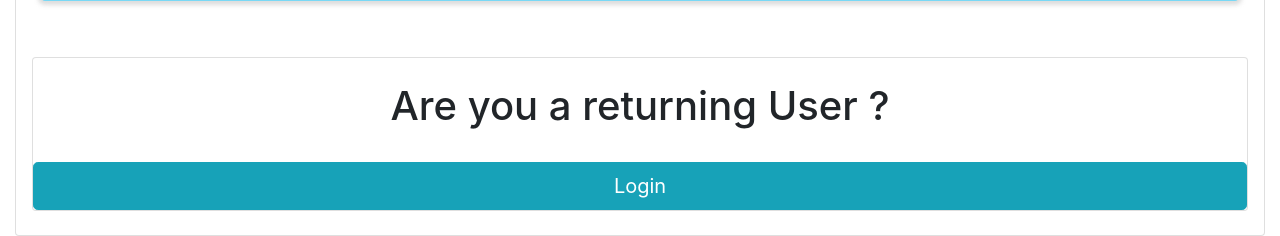
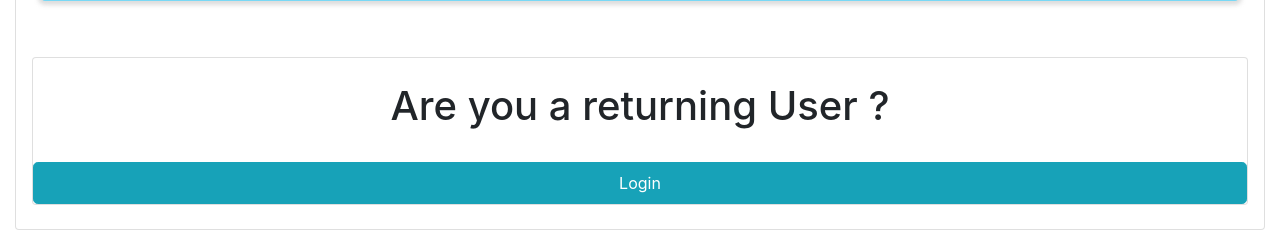
Before and after one commit to Apple-Pies/To-Do-App, a Django app: page /register/ in a window 1280 px wide. Shown: the part 1141-1377 px from the top of the page. Run offline with Django 3.2, Linux system fonts and the light colour scheme.

Commit message:
asdasdasd

```diff
--- a/firstapp/templates/firstapp/register.html
+++ b/firstapp/templates/firstapp/register.html
@@ -113,7 +113,7 @@
                                 <br>
                                 <h1>Are you a returning User ?</h1>
                                 <br>
-                                <a href="{% url 'firstapp:login' %}" class="btn btn-lg btn-info">Login</a>
+                                <a href="{% url 'firstapp:login' %}" class="btn btn-lg btn-info" style="font-size: medium;">Login</a>
                             </div>
                         </div>
                     </div>
```
